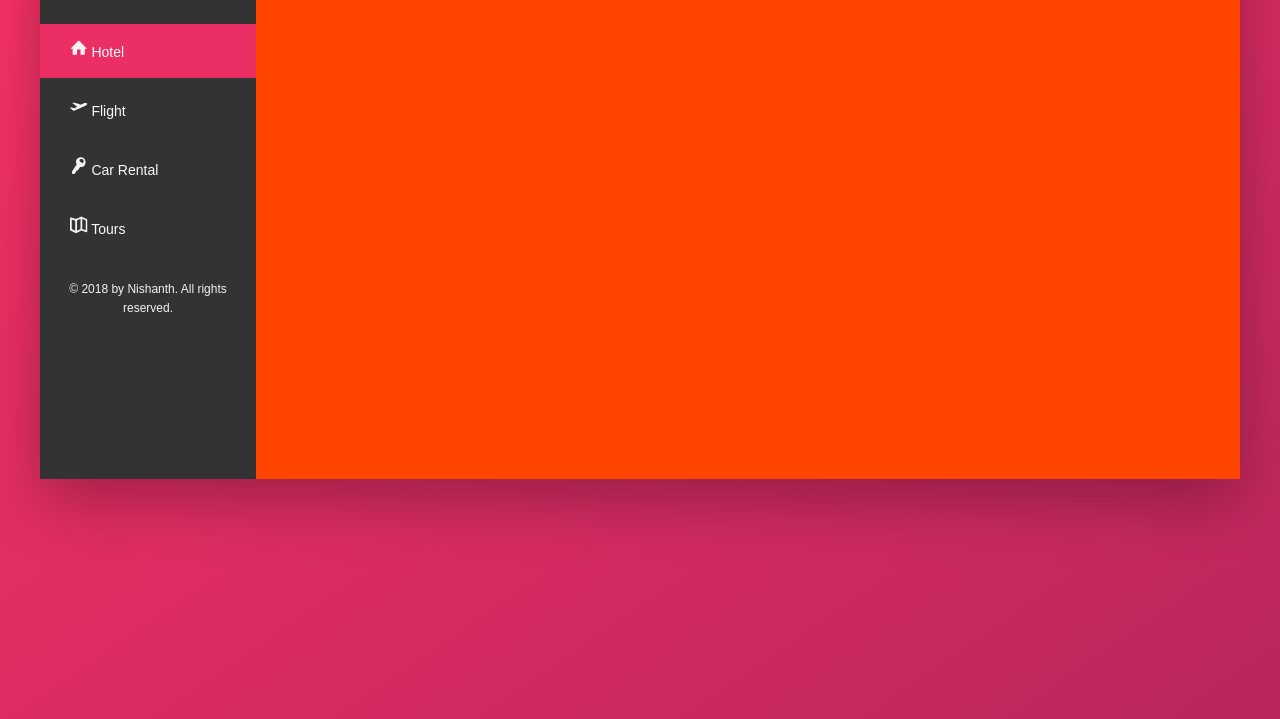
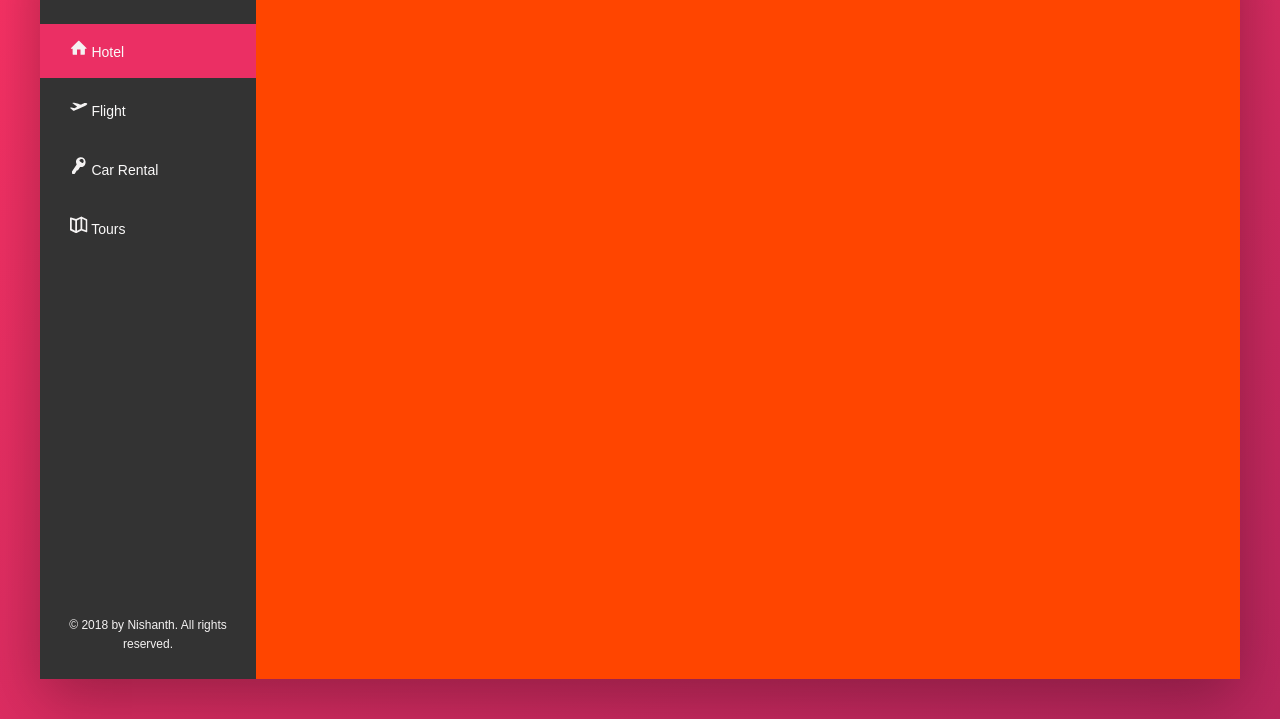
Before and after one commit to nishanth-bs/rest-where-ant, a plain HTML site: page index.html in a window 1280 px wide. Shown: the part 161-880 px from the top of the page. Drawn offline with Linux system fonts and the light colour scheme.

Commit message:
Fixed a mistake in the side-navigation

```diff
--- a/styles/_components.scss
+++ b/styles/_components.scss
@@ -136,6 +136,7 @@
     width: 3px;
     background-color: var(--color-primary);
     transform: scaleY(0);
+    //transform-origin:
     transition: transform .2s,
                 width .4s cubic-bezier(1,0,0,1) .2s,
                 background-color .1s;
@@ -172,6 +173,7 @@
 }
 
 .legal{
+  display: block;
   font-size: 1.2rem;
   color: var(--color-grey-light-2);
   text-align: center;
--- a/styles/_layout.scss
+++ b/styles/_layout.scss
@@ -26,7 +26,8 @@
 .sidebar{
   background-color: var(--color-grey-dark-1);
   flex: 0 0 18%; //can-grow can-shrink width
-  height: 490px;
+  height: 690px;
+  display: flex;
   flex-direction: column;
   justify-content: space-between;
 
```
Also changed, not shown: styles/main.min.css.
